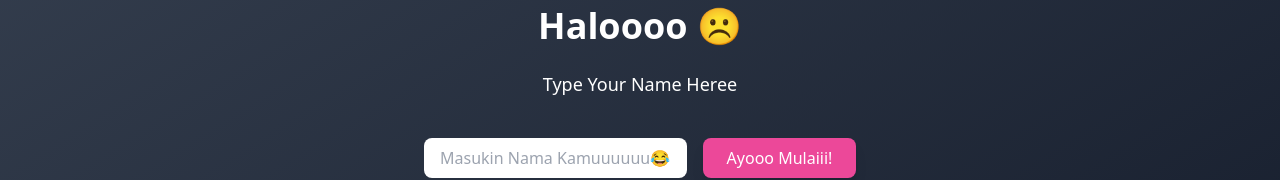
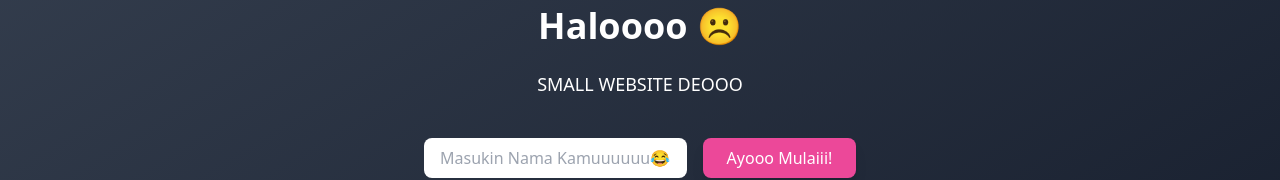
Before and after one commit to ItzDesz/web-deo, a React (Vite) app: page / in a window 1280 px wide. Shown: the part 210-390 px from the top of the page. Built offline with nearby package versions, Linux system fonts and the light colour scheme; the HTML template or start-up script is replaced by a standard one.

Commit message:
Update Header.jsx

```diff
--- a/src/components/Header.jsx
+++ b/src/components/Header.jsx
@@ -4,7 +4,7 @@ import React from 'react';
 const Header = ({ herName, setHerName, handleNameSubmit }) => (
   <div className="text-center space-y-6">
     <h1 className="text-4xl font-bold">Haloooo ☹️</h1>
-    <p className="text-lg ">Type Your Name Heree</p>
+    <p className="text-lg ">SMALL WEBSITE DEOOO</p>
     <form onSubmit={handleNameSubmit} className="space-y-4">
       <input
         type="text"
```
